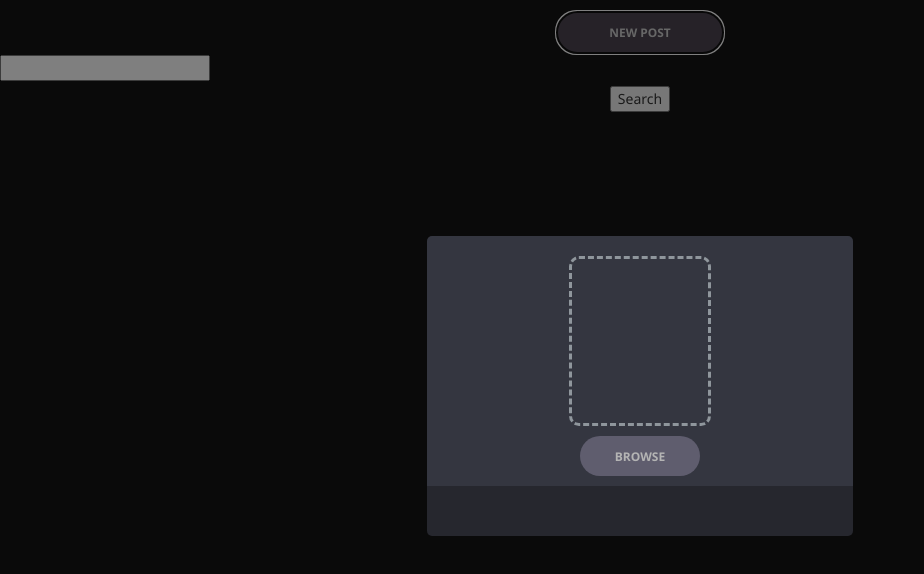
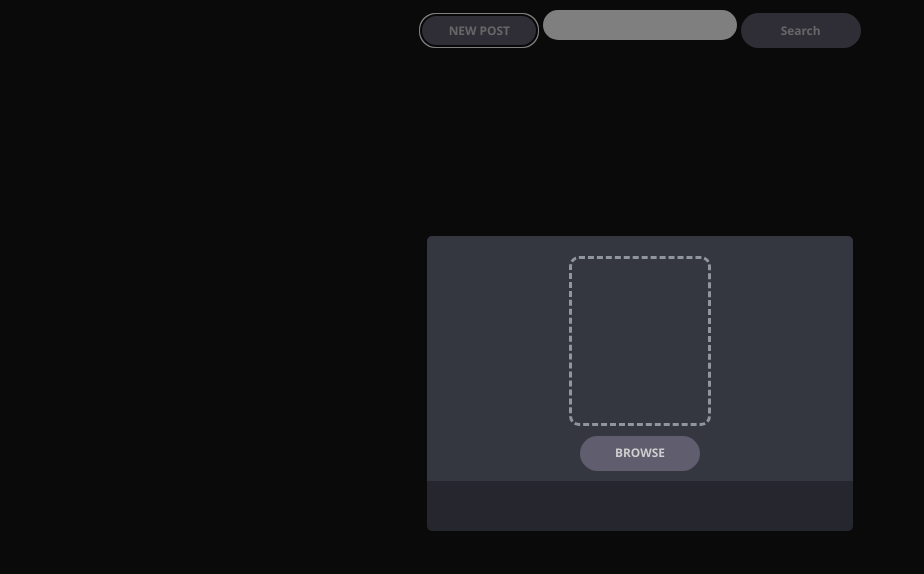
Before and after one commit to Justplayit/AppAzure, a plain HTML site: page public/index.html in a window 1280 px wide. Both pictures are taken after a click on the button "NEW POST". Shown: the whole page, without its empty margins (0-924 px from the left). Drawn offline with Linux system fonts and the light colour scheme.

Commit message:
trying to upload image

```diff
--- a/public/css/stylesheet.css
+++ b/public/css/stylesheet.css
@@ -10,21 +10,21 @@ body{
     padding: 0px;
 }
 
-#new-post{
+#new-post, #browse, #search-button{
     /*margin-bottom: 5px;*/
-    background-color: rgb(76, 69, 81);
+    background-color: rgb(95, 93, 110);
     border: none;
     transition: background-color, 1s;
     color: #cecece;
     border-radius: 25px;
-    width: 170px;
-    height: 45px;
+    width: 120px;
+    height: 35px;
     margin-top: 10px;
     font-size: 0.85em;
     font-weight: bold;
 }
 
-#new-post:hover{
+#new-post:hover, #browse:hover, #search-button:hover{
     /*background-color: #11a985;*/
     background-color: rgba(118, 204, 119, 0.81);
     color: white;
@@ -60,26 +60,32 @@ body{
 }
 
 #browse{
-    margin-top: 10px;
+    /*margin-top: 10px;*/
     margin-bottom: 10px;
-    border-radius: 20px;
-    border: none;
+    /*border-radius: 20px;*/
+    /*border: none;*/
     background-color: rgb(95, 93, 110);
-    width: 120px;
-    height: 40px;
-    color: #b4b4b4;
-    font-weight: bold;
-    transition: color 1s, background-color 1s;
-    font-size: 12px;
-    line-height: 30px;
+    /*width: 120px;*/
+    /*height: 40px;*/
+    /*color: #b4b4b4;*/
+    /*font-weight: bold;*/
+    /*transition: color 1s, background-color 1s;*/
+    /*font-size: 12px;*/
+    line-height: 20px;
 }
 
-#browse:hover{
-    color: white;
-    background-color: rgba(118, 204, 119, 0.81);
-}
+/*#browse:hover{*/
+    /*color: white;*/
+    /*background-color: rgba(118, 204, 119, 0.81);*/
+/*}*/
 
 #file-dialog{
     visibility: hidden;
     z-index: 100;
 }
+
+#search-box{
+    margin-top: 10px;
+    border-radius: 15px;
+    border: none;
+}
--- a/public/index.html
+++ b/public/index.html
@@ -27,15 +27,17 @@
     <div id='menu-modal' class="col-lg-12 col-md-12 col-sm-12">
         <div id="buttons-wrapper-modal" class="col-md-12 text-center">
             <button id="new-post" class="btn btn-default" data-toggle="modal" data-target="#modal">NEW POST</button>
+            <input id="search-box" class="input-sm" type="text" id="search-id">
+            <button id="search-button" class="btn btn-default" onclick="search()">Search</button>
         </div>
     </div>
 
-        <div> <input type="text" id="search-id"></div>
-          <div id='menu' class="col-lg-12 col-md-12 col-sm-12">
-            <div id="buttons-wrapper" class="col-md-12 text-center">
-               <button onclick="search()">Search</button>
-            </div>
-        </div>
+        <!--<div> </div>-->
+          <!--<div id='menu' class="col-lg-12 col-md-12 col-sm-12">-->
+            <!--<div id="buttons-wrapper" class="col-md-12 text-center">-->
+
+            <!--</div>-->
+        <!--</div>-->
 
     <div  id="resp-id">
     </div>
```
